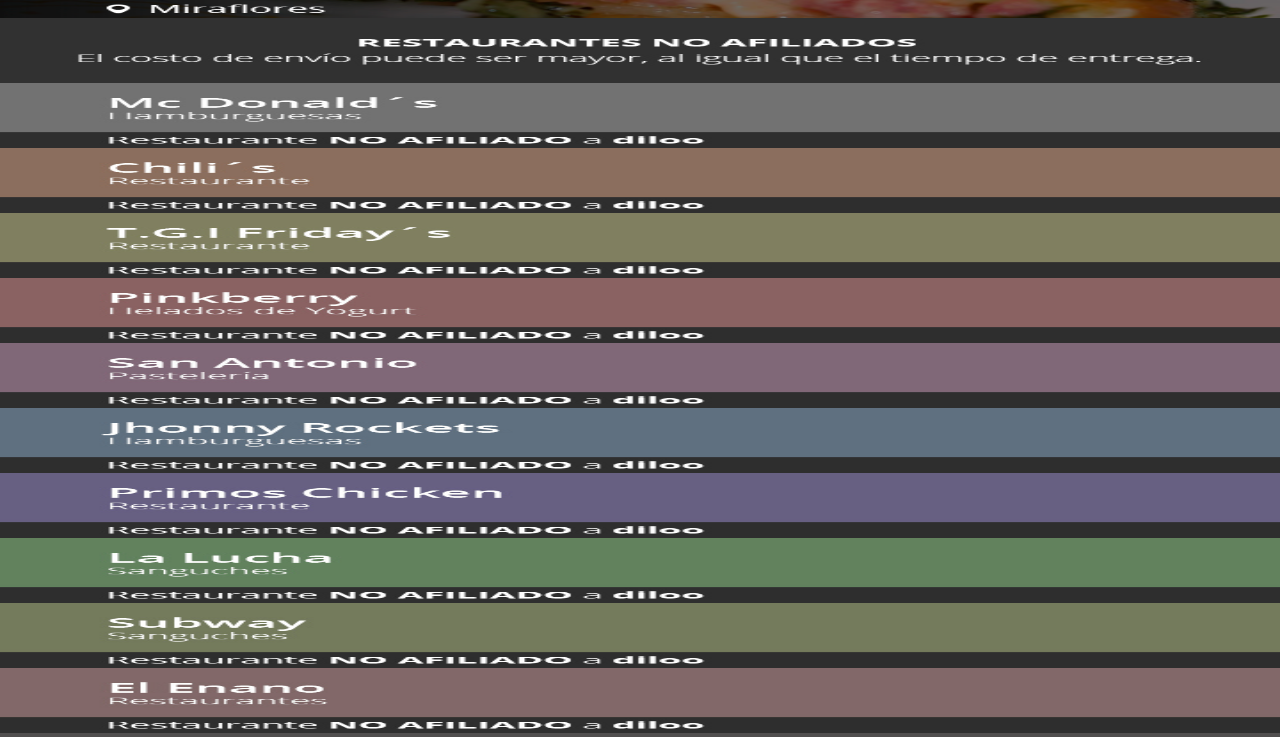
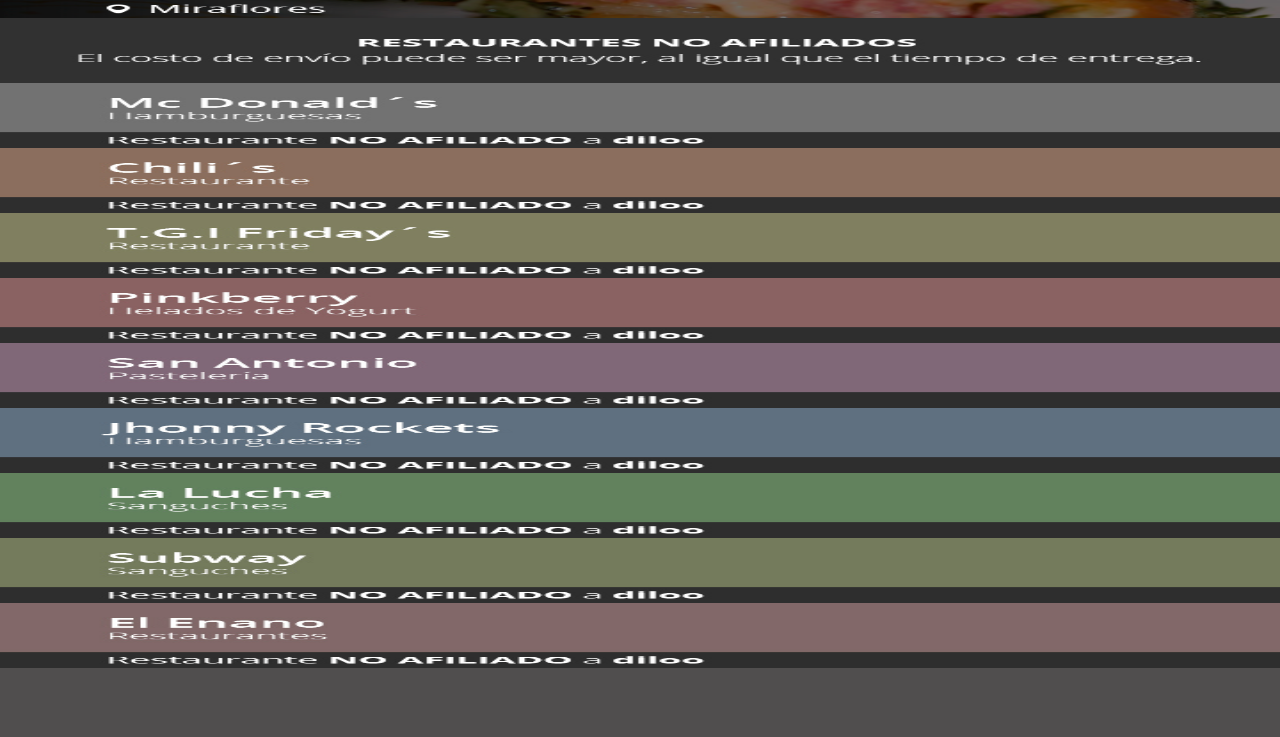
Before and after one commit to jhersonos/DilooCart, a plain HTML site: page index.html in a window 1280 px wide. Shown: the part 4480-5217 px from the top of the page. After the commit the page ends 5152 px from the top, so only its background shows below. Drawn offline with Linux system fonts and the light colour scheme.

Commit message:
changes now

```diff
--- a/index.html
+++ b/index.html
@@ -144,9 +144,9 @@
 		<a class="no-item" target="_blank" href="http://bit.ly/Jhonny-Rockets">
 			<img src="img/no_afiliados_06.jpg">
 		</a>
-		<a class="no-item" target="_blank">
+		<!-- <a class="no-item" target="_blank">
 			<img src="img/no_afiliados_07.jpg">
-		</a>
+		</a> -->
 		<a class="no-item" target="_blank" href="http://bit.ly/2l2Fwcg">
 			<img src="img/no_afiliados_08.jpg">
 		</a>
```
